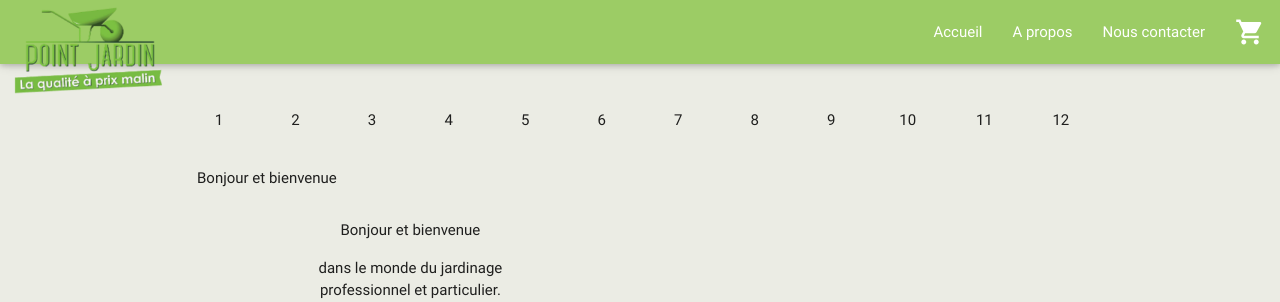
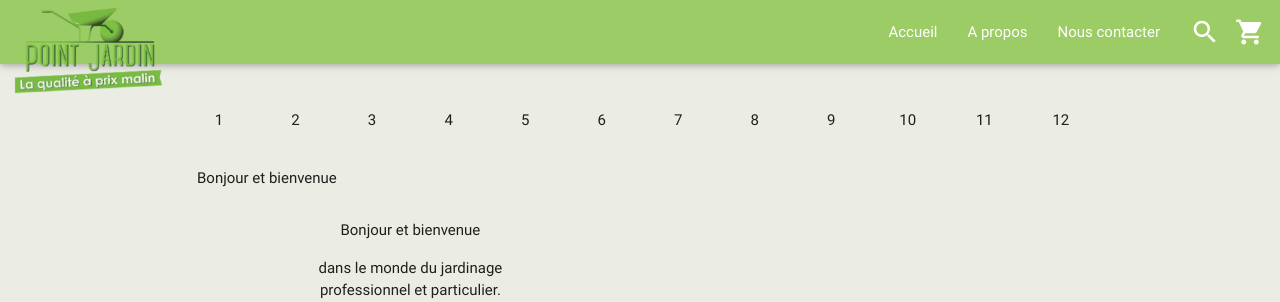
Before and after one commit to juliengrima/pointjardin, a PHP site: page / in a window 1280 px wide. Shown: the top 302 px of the page. Run offline with PHP 8.4, Linux system fonts and the light colour scheme; some libraries are stand-ins or nearby versions.

Commit message:
ajout icône recherche

```diff
--- a/includes/header.php
+++ b/includes/header.php
@@ -54,6 +54,7 @@
                         <li><a href="#">Accueil</a></li>
                         <li><a href="#">A propos</a></li>
                         <li><a href="/" class="contact">Nous contacter</a></li>
+                        <li><i class="material-icons">search</i></li>
                         <li><i class="material-icons">shopping_cart</i></li>
                     </ul>
 
```
